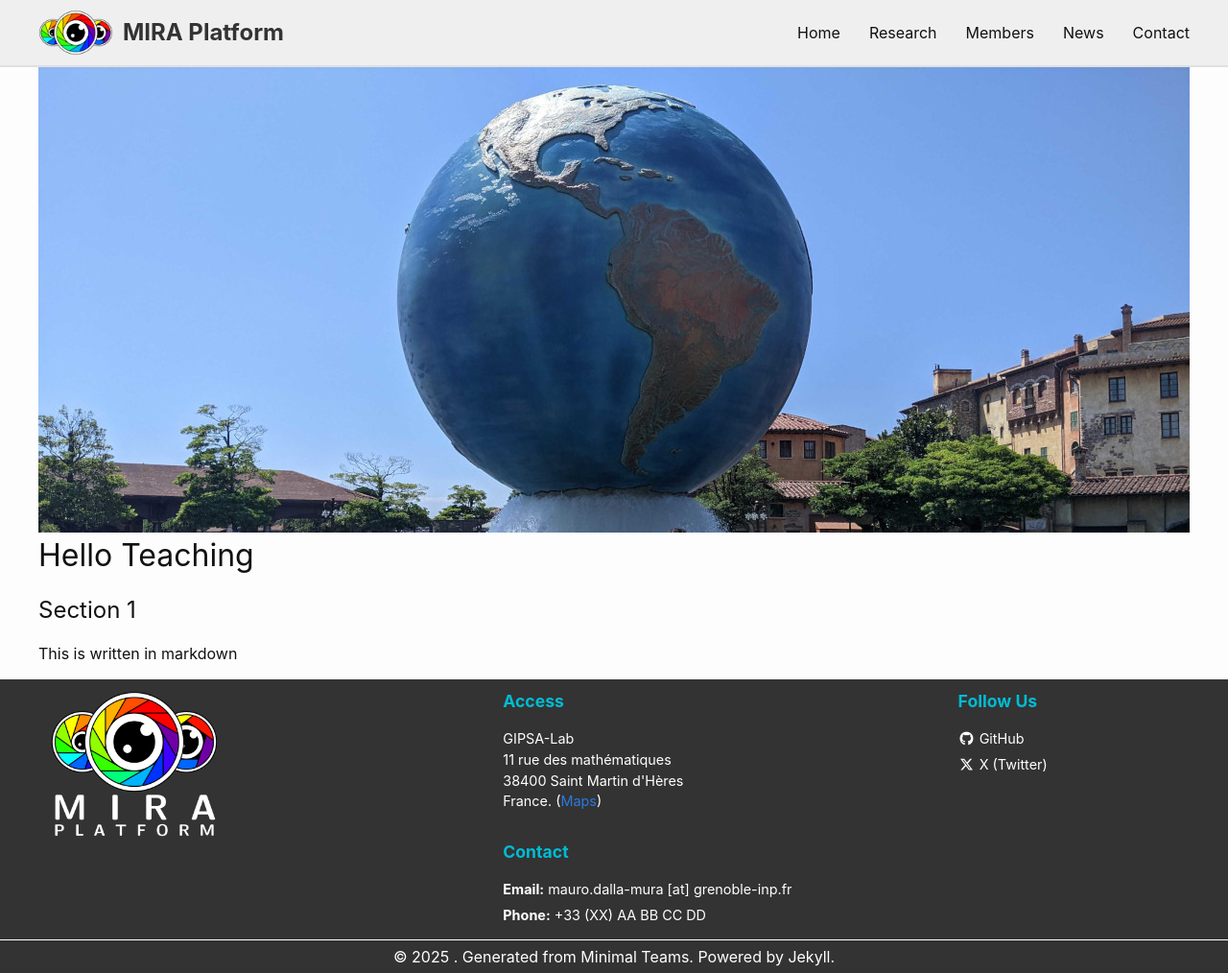
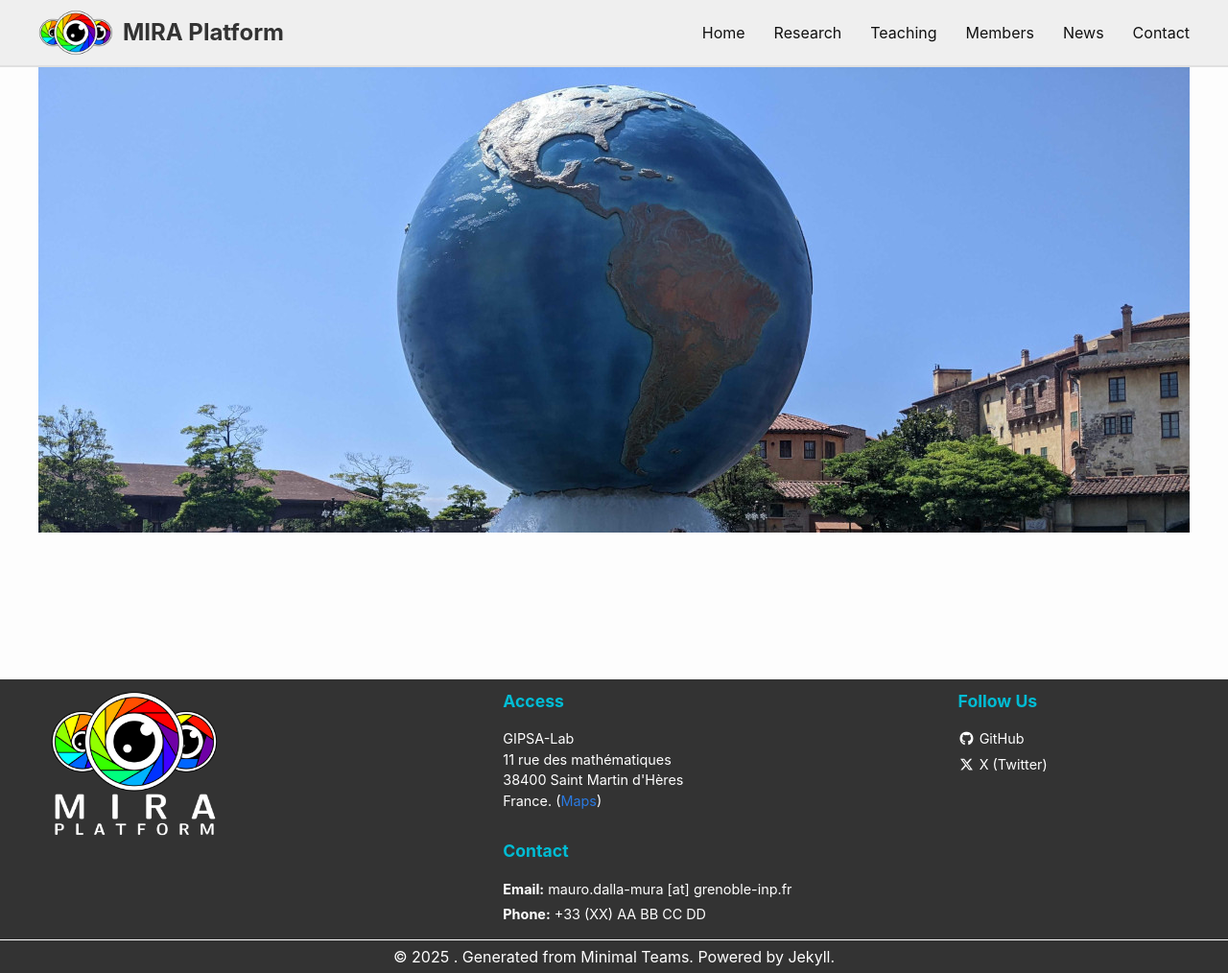
Before and after one commit to mira-imaging/mira-imaging.github.io, a Jekyll site: the page built from _pages_navbar/teaching.md, in a window 1280 px wide and 1014 px high. Shown: the whole window at 96% size. Built offline with Jekyll 4.4.1, drawn with Linux system fonts in a browser that asks for light colours.

Commit message:
teaching page

```diff
--- a/_data/navbar.yml
+++ b/_data/navbar.yml
@@ -5,8 +5,8 @@ pages:
   - title: Research
     permalink: /research/
 
-  # - title: Teaching
-  #   permalink: /teaching/
+  - title: Teaching
+    permalink: /teaching/
 
   # - title: Service
   #   permalink: /service/
--- a/_pages_navbar/teaching.md
+++ b/_pages_navbar/teaching.md
@@ -3,9 +3,3 @@ layout: banner_top
 title: Teaching
 permalink: /teaching/
 ---
-
-# Hello Teaching
-
-## Section 1
-
-This is written in markdown
```
